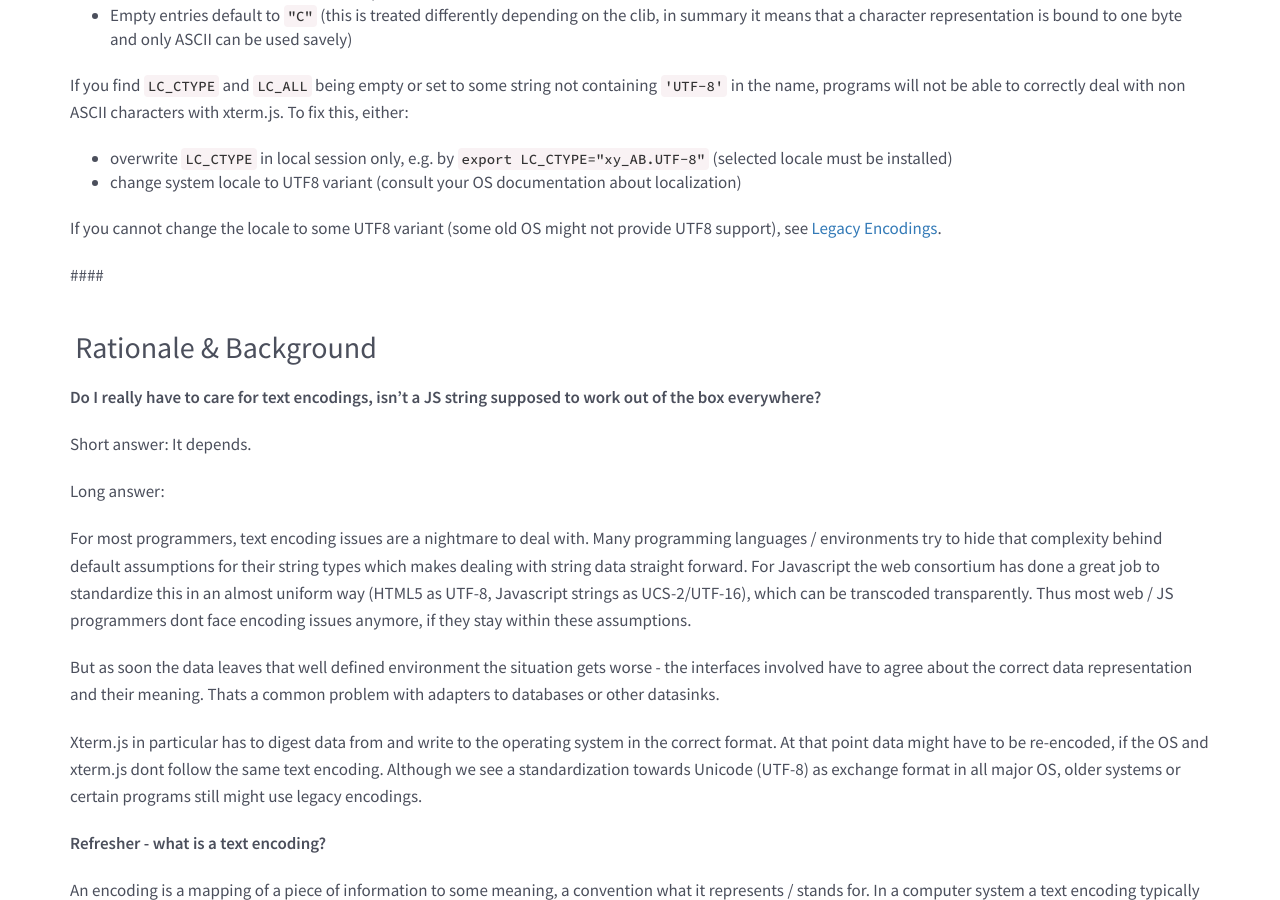
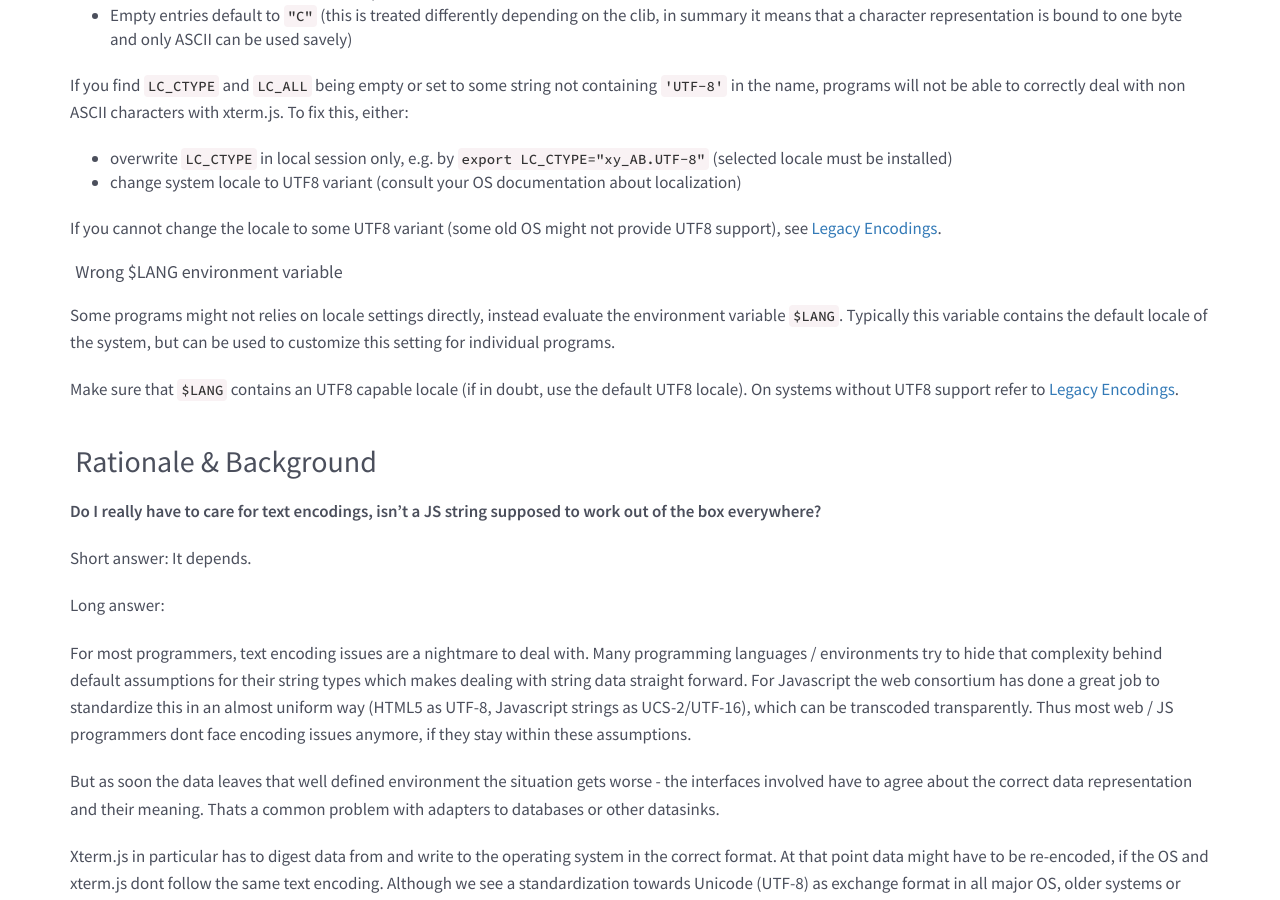
Before and after one commit to xtermjs/xtermjs.org, a Jekyll site: the page built from _docs/guides/encoding.md, in a window 1280 px wide and 900 px high, scrolled down 1393 px. Built offline with Jekyll 4.4.1, drawn with Linux system fonts in a browser that asks for light colours; nearby versions of some CDN libraries.

Commit message:
notes about $LANG

```diff
--- a/_docs/guides/encoding.md
+++ b/_docs/guides/encoding.md
@@ -59,7 +59,11 @@ If you find `LC_CTYPE` and `LC_ALL` being empty or set to some string not contai
 If you cannot change the locale to some UTF8 variant (some old OS might not provide UTF8 support), see [Legacy Encodings](#legacy-encodings).
 
 
-####
+#### Wrong $LANG environment variable
+
+Some programs might not relies on locale settings directly, instead evaluate the environment variable `$LANG`. Typically this variable contains the default locale of the system, but can be used to customize this setting for individual programs.
+
+Make sure that `$LANG` contains an UTF8 capable locale (if in doubt, use the default UTF8 locale). On systems without UTF8 support refer to [Legacy Encodings](#legacy-encodings).
 
 
 ## Rationale & Background
```
